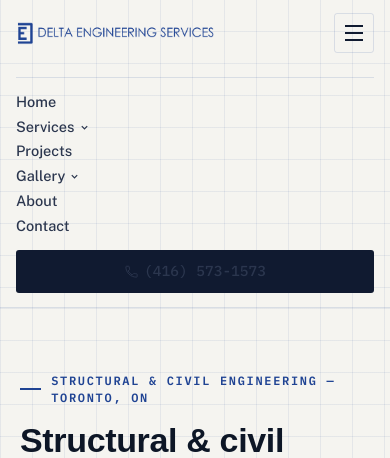
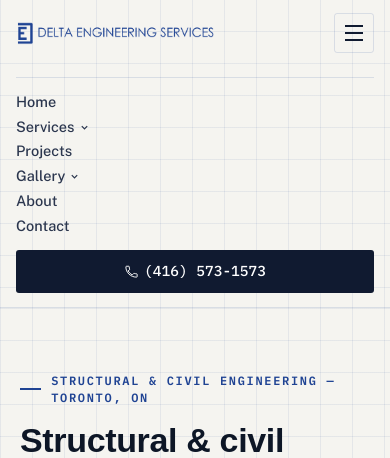
Before and after one commit to achyuthkv/delta-engineering, a WordPress theme: the page made by index.php in a window 390 px wide, after a click that opens the changed part. Shown: the part 21-479 px from the top of the page. Run offline with PHP 8.4 and a stand-in for WordPress, Linux system fonts and the light colour scheme; the site name, menu and one post (Sample post) are stand-ins, and other content is empty; some web fonts are replaced.

Commit message:
Fix unreadable phone button: CSS specificity clash was repainting it dark-on-dark
Nesting the phone CTA inside .de-nav-links (to hide it from the collapsed
mobile header) meant .de-nav-links > a's dark navy color rule (higher
specificity, two selector parts) was beating .de-nav-cta's own white
color rule (one selector part). The button text and icon (which uses
stroke="currentColor") were rendering as dark navy on their own dark
navy background — unreadable on both desktop and the mobile menu, per
the screenshot. Added a higher-specificity override so the CTA's white
text/icon always wins regardless of where it's nested.

Co-Authored-By: Claude Sonnet 5 <noreply@anthropic.com>
Claude-Session: https://claude.ai/code/session_01XSfLQtecFzUUCDzcZ2GDZh

```diff
--- a/assets/css/redesign.css
+++ b/assets/css/redesign.css
@@ -73,6 +73,11 @@
 	background: var(--de-ink); color: #fff; padding: 11px 18px; border-radius: 3px;
 	white-space: nowrap;
 }
+/* .de-nav-links > a has higher specificity than .de-nav-cta alone (the phone
+   button lives inside .de-nav-links), so without this it silently wins and
+   repaints the CTA text/icon back to dark navy on the CTA's own dark background. */
+.de-nav-links > a.de-nav-cta,
+.de-nav-links > a.de-nav-cta:hover { color: #fff; }
 .de-nav-cta svg { width: 15px; height: 15px; flex-shrink: 0; }
 
 /* ---------- hero ---------- */
```
